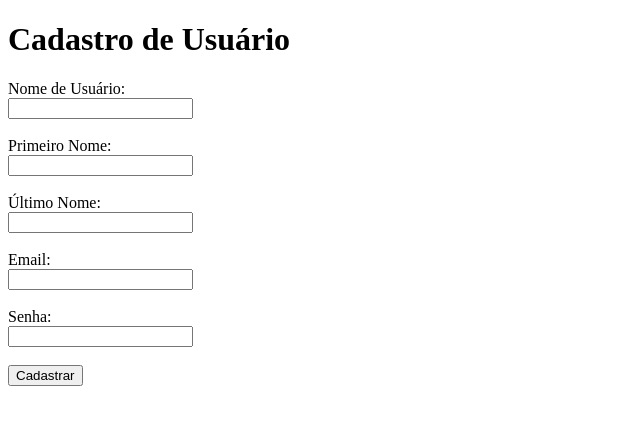
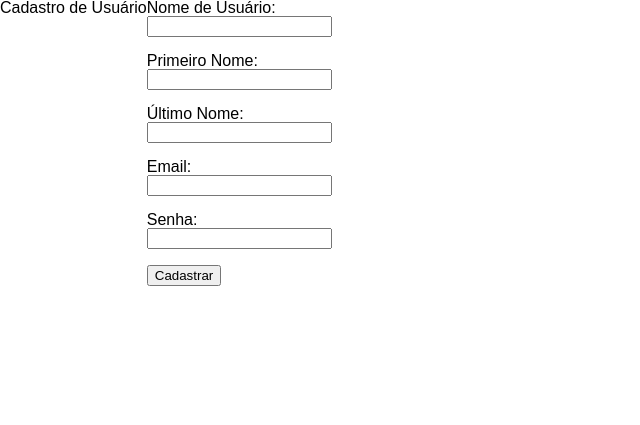
Before and after one commit to arturmartinho/sprint-session-dp2024-1, a Django app: page /cadastro in a window 1280 px wide. Shown: the top 425 px of the page, without its empty margins (0-640 px from the left). Run offline with Django 4.2, Linux system fonts and the light colour scheme.

Commit message:
css teste

```diff
--- /dev/null
+++ b/notes/css/reset.css
@@ -0,0 +1,48 @@
+/* http://meyerweb.com/eric/tools/css/reset/
+   v2.0 | 20110126
+   License: none (public domain)
+*/
+
+html, body, div, span, applet, object, iframe,
+h1, h2, h3, h4, h5, h6, p, blockquote, pre,
+a, abbr, acronym, address, big, cite, code,
+del, dfn, em, img, ins, kbd, q, s, samp,
+small, strike, strong, sub, sup, tt, var,
+b, u, i, center,
+dl, dt, dd, ol, ul, li,
+fieldset, form, label, legend,
+table, caption, tbody, tfoot, thead, tr, th, td,
+article, aside, canvas, details, embed,
+figure, figcaption, footer, header, hgroup,
+menu, nav, output, ruby, section, summary,
+time, mark, audio, video {
+	margin: 0;
+	padding: 0;
+	border: 0;
+	font-size: 100%;
+	font: inherit;
+	vertical-align: baseline;
+}
+/* HTML5 display-role reset for older browsers */
+article, aside, details, figcaption, figure,
+footer, header, hgroup, menu, nav, section {
+	display: block;
+}
+body {
+	line-height: 1;
+}
+ol, ul {
+	list-style: none;
+}
+blockquote, q {
+	quotes: none;
+}
+blockquote:before, blockquote:after,
+q:before, q:after {
+	content: '';
+	content: none;
+}
+table {
+	border-collapse: collapse;
+	border-spacing: 0;
+}
--- /dev/null
+++ b/notes/css/style.css
@@ -0,0 +1,10 @@
+html {
+    font-size: 16px;
+    font-family: sans-serif;
+}
+
+body {
+    display: flex;
+    background-color: #ffffff;
+    color: #000000;
+}
--- a/notes/templates/usuarios/base.html
+++ b/notes/templates/usuarios/base.html
@@ -4,6 +4,9 @@
   <head>
     <meta charset="UTF-8" />
     <title>Get-it</title>
+    <link rel="stylesheet" href="reset.css">
+    <link rel="stylesheet" href="style.css">
+
   </head>
   <body>
     {% if user.is_authenticated %}
--- a/notes/templates/usuarios/cadastro.html
+++ b/notes/templates/usuarios/cadastro.html
@@ -4,9 +4,8 @@
     <meta charset="UTF-8">
     <meta name="viewport" content="width=device-width, initial-scale=1.0">
     <title>Cadastro de Usuário</title>
-    <style>
-        /* Estilos CSS podem ser adicionados aqui */
-    </style>
+    <link rel="stylesheet" href="reset.css">
+    <link rel="stylesheet" href="style.css">
 </head>
 <body>
     <h1>Cadastro de Usuário</h1>
```
